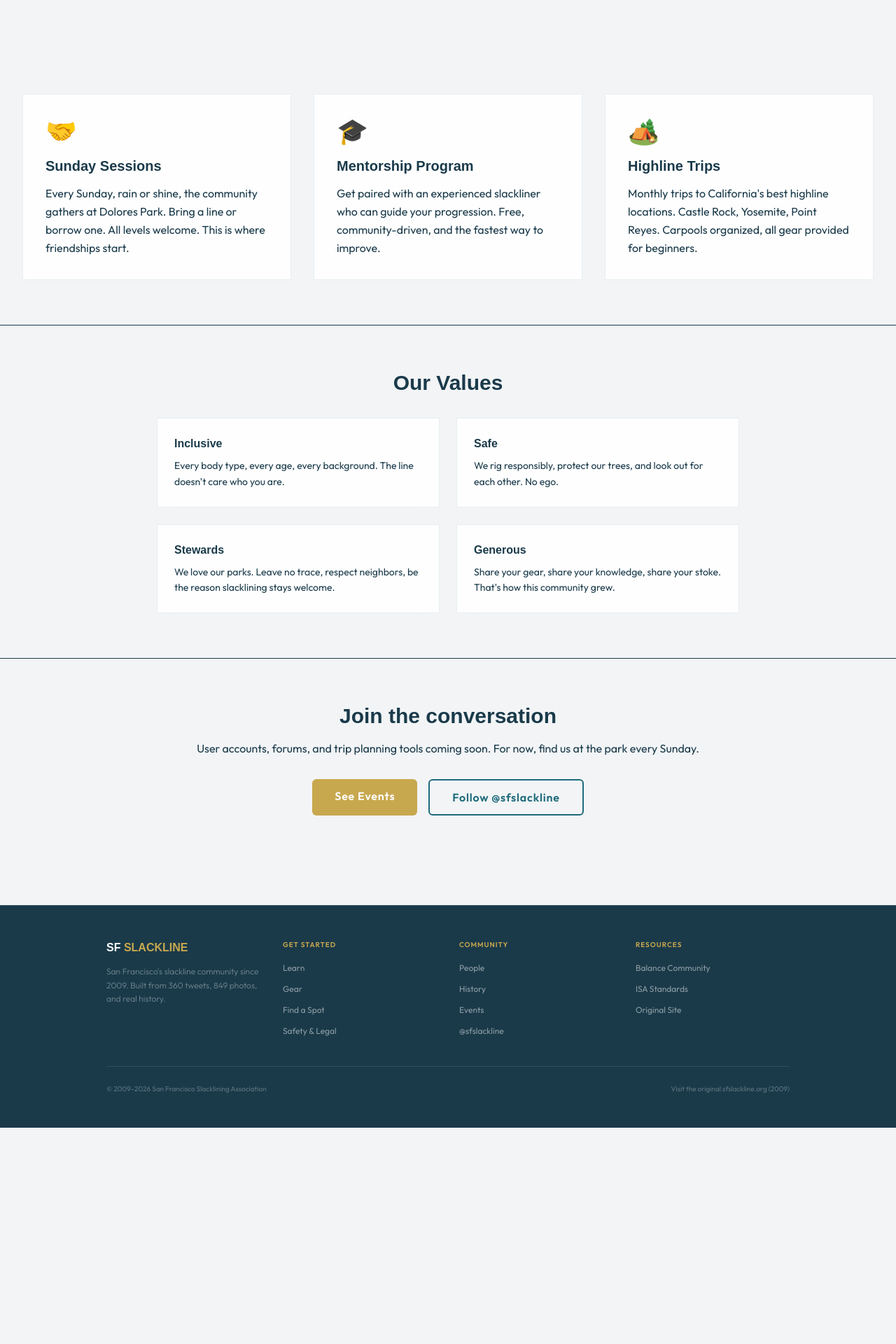
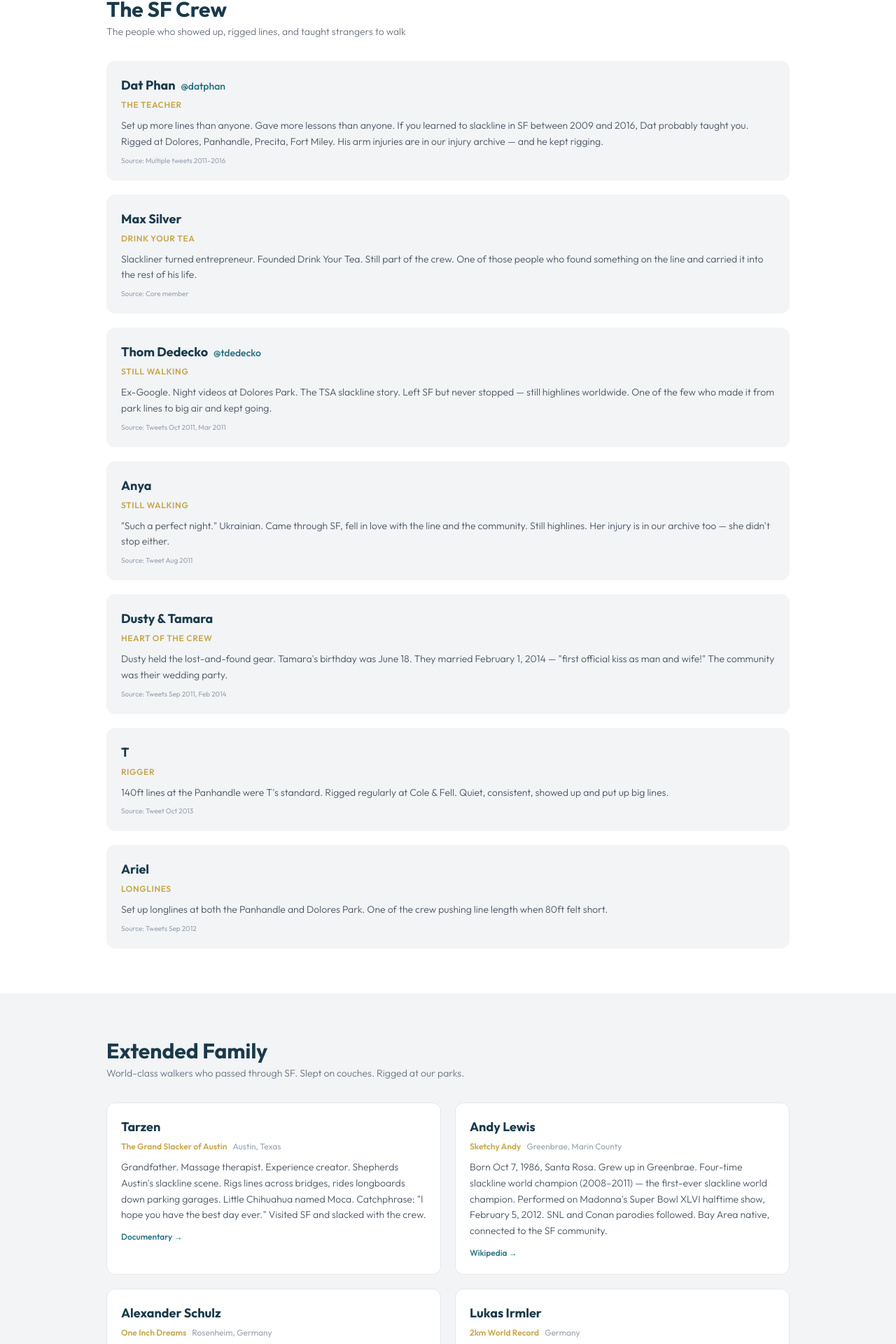
Before and after one commit to speedwarnsf/sfslackline, a Next.js app: page /community in a window 1280 px wide. Shown: the part 433-2353 px from the top of the page at 70% size. Before the commit the page ends 2044 px from the top, so only its background shows below. Built offline with nearby package versions, Linux system fonts and the light colour scheme; a web font is replaced by a local one.

Commit message:
Rebuild Community page with real crew profiles and extended family

```diff
--- a/src/app/community/page.tsx
+++ b/src/app/community/page.tsx
@@ -1,89 +1,225 @@
 import Link from 'next/link';
+
+/*
+ * COMMUNITY — ALL DATA FROM SF_SLACKLINE_VOICE_AND_DATA.md
+ * People verified from @sfslackline tweets (2011–2018) and firsthand accounts.
+ */
+
+const sfCrew = [
+  {
+    name: 'Dat Phan',
+    handle: '@datphan',
+    role: 'The Teacher',
+    bio: 'Set up more lines than anyone. Gave more lessons than anyone. If you learned to slackline in SF between 2009 and 2016, Dat probably taught you. Rigged at Dolores, Panhandle, Precita, Fort Miley. His arm injuries are in our injury archive — and he kept rigging.',
+    tweets: 'Multiple tweets 2011–2016',
+  },
+  {
+    name: 'Max Silver',
+    role: 'Drink Your Tea',
+    bio: 'Slackliner turned entrepreneur. Founded Drink Your Tea. Still part of the crew. One of those people who found something on the line and carried it into the rest of his life.',
+    tweets: 'Core member',
+  },
+  {
+    name: 'Thom Dedecko',
+    handle: '@tdedecko',
+    role: 'Still Walking',
+    bio: 'Ex-Google. Night videos at Dolores Park. The TSA slackline story. Left SF but never stopped — still highlines worldwide. One of the few who made it from park lines to big air and kept going.',
+    tweets: 'Tweets Oct 2011, Mar 2011',
+  },
+  {
+    name: 'Anya',
+    role: 'Still Walking',
+    bio: '"Such a perfect night." Ukrainian. Came through SF, fell in love with the line and the community. Still highlines. Her injury is in our archive too — she didn\'t stop either.',
+    tweets: 'Tweet Aug 2011',
+  },
+  {
+    name: 'Dusty & Tamara',
+    role: 'Heart of the Crew',
+    bio: 'Dusty held the lost-and-found gear. Tamara\'s birthday was June 18. They married February 1, 2014 — "first official kiss as man and wife!" The community was their wedding party.',
+    tweets: 'Tweets Sep 2011, Feb 2014',
+  },
+  {
+    name: 'T',
+    role: 'Rigger',
+    bio: '140ft lines at the Panhandle were T\'s standard. Rigged regularly at Cole & Fell. Quiet, consistent, showed up and put up big lines.',
+    tweets: 'Tweet Oct 2013',
+  },
+  {
+    name: 'Ariel',
+    role: 'Longlines',
+    bio: 'Set up longlines at both the Panhandle and Dolores Park. One of the crew pushing line length when 80ft felt short.',
+    tweets: 'Tweets Sep 2012',
+  },
+];
+
+const extendedFamily = [
+  {
+    name: 'Tarzen',
+    from: 'Austin, Texas',
+    title: 'The Grand Slacker of Austin',
+    bio: 'Grandfather. Massage therapist. Experience creator. Shepherds Austin\'s slackline scene. Rigs lines across bridges, rides longboards down parking garages. Little Chihuahua named Moca. Catchphrase: "I hope you have the best day ever." Visited SF and slacked with the crew.',
+    link: 'https://youtube.com/watch?v=UimnK9DIxEw',
+    linkLabel: 'Documentary',
+  },
+  {
+    name: 'Andy Lewis',
+    from: 'Greenbrae, Marin County',
+    title: 'Sketchy Andy',
+    bio: 'Born Oct 7, 1986, Santa Rosa. Grew up in Greenbrae. Four-time slackline world champion (2008–2011) — the first-ever slackline world champion. Performed on Madonna\'s Super Bowl XLVI halftime show, February 5, 2012. SNL and Conan parodies followed. Bay Area native, connected to the SF community.',
+    link: 'https://en.wikipedia.org/wiki/Andy_Lewis_(slackliner)',
+    linkLabel: 'Wikipedia',
+  },
+  {
+    name: 'Alexander Schulz',
+    from: 'Rosenheim, Germany',
+    title: 'One Inch Dreams',
+    bio: 'Born 1991. Multiple highline world record holder. Founded the One Inch Dreams collective in 2012. Crossed an active volcano on a highline (Mount Yasur, Vanuatu, April 2020). Late 2011: two-month trip in the western US, walked 119m at Consumnes River Gorge, CA. Stayed with the SF Slackline crew. Walked the longest midline world record.',
+    link: null,
+    linkLabel: null,
+  },
+  {
+    name: 'Lukas Irmler',
+    from: 'Germany',
+    title: '2km World Record',
+    bio: 'Walked the longest highline in the world: 2 kilometers (August 2019). Guinness record for highest slackline walk at 2,500m between hot air balloons (November 2024). Stayed with the SF Slackline crew for several nights. World-class highliner who slept on our couches.',
+    link: null,
+    linkLabel: null,
+  },
+];
+
+const alsoMentioned = [
+  { name: 'NZ', note: 'Active at Hardly Strictly Bluegrass, community events.' },
+  { name: 'Mac', note: 'Longline partner. 100ft panhandle lines with the crew, Dec 2011.' },
+  { name: 'Sasha', note: 'Birthday party = 6 lines in Dolores Park. Sep 2011.' },
+  { name: 'Charlie', note: 'Uploaded pics. Nightline. Burning Man rigger.' },
+  { name: 'Kyle, Evan, Matthew, Lindsey, David', note: 'Content contributors — photos and video across 57 albums.' },
+];
 
 export default function CommunityPage() {
   return (
-    <div className="pt-24 pb-16">
-      <section className="py-16 md:py-24">
-        <div className="max-w-7xl mx-auto px-4 sm:px-6 lg:px-8">
-          <span className="text-neon-lime text-xs font-semibold uppercase tracking-widest">Community</span>
-          <h1 className="font-[family-name:var(--font-display)] text-5xl md:text-7xl font-bold mt-3 mb-6 leading-tight">
-            Walk <span className="text-neon-lime">Together</span>
+    <div className="mt-14 font-body">
+      {/* Hero */}
+      <section className="bg-[#1A3A4A] py-12 sm:py-16">
+        <div className="max-w-5xl mx-auto px-5 sm:px-6">
+          <h1 className="font-display text-3xl sm:text-5xl font-black text-white leading-tight mb-3">
+            Where Have<br />You Been?
           </h1>
-          <p className="text-fog-300 text-xl max-w-3xl leading-relaxed">
-            Slacklining is better with friends. Connect with the Bay Area community —
-            from Sunday park sessions to epic highline expeditions.
+          <p className="text-white/60 text-sm sm:text-base font-light max-w-xl">
+            The people who built SF Slackline. Some are still on the line.
+            Some moved on. All of them shaped this thing.
           </p>
         </div>
       </section>
 
-      {/* Ways to connect */}
-      <section className="py-16">
-        <div className="max-w-7xl mx-auto px-4 sm:px-6 lg:px-8">
-          <div className="grid md:grid-cols-3 gap-8">
-            {[
-              {
-                icon: '🤝',
-                title: 'Sunday Sessions',
-                description: 'Every Sunday, rain or shine, the community gathers at Dolores Park. Bring a line or borrow one. All levels welcome. This is where friendships start.',
-              },
-              {
-                icon: '🎓',
-                title: 'Mentorship Program',
-                description: 'Get paired with an experienced slackliner who can guide your progression. Free, community-driven, and the fastest way to improve.',
-              },
-              {
-                icon: '🏕️',
-                title: 'Highline Trips',
-                description: 'Monthly trips to California\'s best highline locations. Castle Rock, Yosemite, Point Reyes. Carpools organized, all gear provided for beginners.',
-              },
-            ].map((item) => (
-              <div key={item.title} className="glass p-8">
-                <div className="text-4xl mb-4">{item.icon}</div>
-                <h3 className="font-[family-name:var(--font-display)] text-xl font-semibold text-fog-100 mb-3">{item.title}</h3>
-                <p className="text-fog-300 leading-relaxed">{item.description}</p>
+      {/* SF Crew */}
+      <section className="bg-white py-12 sm:py-16">
+        <div className="max-w-5xl mx-auto px-5 sm:px-6">
+          <h2 className="font-display text-2xl sm:text-3xl font-black text-[#1A3A4A] mb-1">The SF Crew</h2>
+          <p className="text-sm text-gray-500 font-light mb-8">The people who showed up, rigged lines, and taught strangers to walk</p>
+
+          <div className="space-y-5">
+            {sfCrew.map((person) => (
+              <div key={person.name} className="p-5 rounded-xl bg-[#F2F4F6] border border-gray-100">
+                <div className="flex items-start justify-between gap-4">
+                  <div>
+                    <h3 className="font-display text-lg font-black text-[#1A3A4A]">
+                      {person.name}
+                      {person.handle && <span className="text-[#1E6B7B] text-sm font-medium ml-2">{person.handle}</span>}
+                    </h3>
+                    <span className="text-xs text-[#C8A84E] font-semibold uppercase tracking-wider">{person.role}</span>
+                  </div>
+                </div>
+                <p className="text-sm text-gray-600 font-light mt-2 leading-relaxed">{person.bio}</p>
+                <p className="text-[10px] text-gray-400 mt-2">Source: {person.tweets}</p>
               </div>
             ))}
           </div>
         </div>
       </section>
 
-      {/* Community values */}
-      <section className="py-16 bg-dark-900/30 border-y border-dark-700/30">
-        <div className="max-w-4xl mx-auto px-4 sm:px-6 lg:px-8 text-center">
-          <h2 className="font-[family-name:var(--font-display)] text-3xl font-bold mb-8">
-            Our <span className="text-neon-lime">Values</span>
-          </h2>
-          <div className="grid sm:grid-cols-2 gap-6 text-left">
-            {[
-              { title: 'Inclusive', text: 'Every body type, every age, every background. The line doesn\'t care who you are.' },
-              { title: 'Safe', text: 'We rig responsibly, protect our trees, and look out for each other. No ego.' },
-              { title: 'Stewards', text: 'We love our parks. Leave no trace, respect neighbors, be the reason slacklining stays welcome.' },
-              { title: 'Generous', text: 'Share your gear, share your knowledge, share your stoke. That\'s how this community grew.' },
-            ].map((v) => (
-              <div key={v.title} className="glass p-6">
-                <h3 className="font-[family-name:var(--font-display)] font-semibold text-neon-lime mb-2">{v.title}</h3>
-                <p className="text-fog-300 text-sm leading-relaxed">{v.text}</p>
+      {/* Extended Family */}
+      <section className="bg-[#F2F4F6] py-12 sm:py-16">
+        <div className="max-w-5xl mx-auto px-5 sm:px-6">
+          <h2 className="font-display text-2xl sm:text-3xl font-black text-[#1A3A4A] mb-1">Extended Family</h2>
+          <p className="text-sm text-gray-500 font-light mb-8">World-class walkers who passed through SF. Slept on couches. Rigged at our parks.</p>
+
+          <div className="grid sm:grid-cols-2 gap-5">
+            {extendedFamily.map((person) => (
+              <div key={person.name} className="p-5 rounded-xl bg-white border border-gray-200">
+                <div className="flex items-start justify-between">
+                  <div>
+                    <h3 className="font-display text-lg font-black text-[#1A3A4A]">{person.name}</h3>
+                    <span className="text-xs text-[#C8A84E] font-semibold">{person.title}</span>
+                    <span className="text-xs text-gray-400 ml-2">{person.from}</span>
+                  </div>
+                </div>
+                <p className="text-sm text-gray-600 font-light mt-2 leading-relaxed">{person.bio}</p>
+                {person.link && (
+                  <a href={person.link} target="_blank" rel="noopener noreferrer" className="inline-block mt-3 text-xs text-[#1E6B7B] font-medium hover:text-[#1A3A4A] transition-colors">
+                    {person.linkLabel} &rarr;
+                  </a>
+                )}
               </div>
             ))}
           </div>
         </div>
       </section>
 
-      {/* Join */}
-      <section className="py-16">
-        <div className="max-w-4xl mx-auto px-4 text-center">
-          <h2 className="font-[family-name:var(--font-display)] text-3xl font-bold mb-4">
-            Join the conversation
-          </h2>
-          <p className="text-fog-300 mb-8">
-            User accounts, forums, and trip planning tools coming soon.
-            For now, find us at the park every Sunday.
+      {/* Also Mentioned */}
+      <section className="bg-white py-12 sm:py-16">
+        <div className="max-w-5xl mx-auto px-5 sm:px-6">
+          <h2 className="font-display text-xl font-black text-[#1A3A4A] mb-4">Also in the Feed</h2>
+          <div className="space-y-2">
+            {alsoMentioned.map((person) => (
+              <div key={person.name} className="flex gap-3 items-start">
+                <span className="text-sm font-semibold text-[#1A3A4A] shrink-0">{person.name}</span>
+                <span className="text-sm text-gray-500 font-light">{person.note}</span>
+              </div>
+            ))}
+          </div>
+        </div>
+      </section>
+
+      {/* Balance Community */}
+      <section className="bg-[#1A3A4A] py-12 sm:py-14">
+        <div className="max-w-5xl mx-auto px-5 sm:px-6">
+          <h2 className="font-display text-2xl font-black text-white mb-2">Balance Community</h2>
+          <p className="text-white/70 text-sm font-light leading-relaxed max-w-2xl">
+            The online hub for slackliners since the early days. Started as a forum and community resource,
+            now primarily a gear retailer. Still the best place to buy webbing, hardware, and tree protection
+            in the US. If you need slackline-specific gear, this is where the community buys it.
           </p>
-          <div className="flex gap-4 justify-center">
-            <Link href="/events" className="btn-primary">See Events</Link>
-            <a href="https://instagram.com/sfslackline" target="_blank" rel="noopener" className="btn-outline">
-              Follow @sfslackline
-            </a>
+          <a
+            href="https://balancecommunity.com"
+            target="_blank"
+            rel="noopener noreferrer"
+            className="inline-block mt-4 bg-[#C8A84E] text-[#1A3A4A] px-5 py-2.5 rounded text-xs font-semibold uppercase tracking-wider hover:bg-[#B8983E] transition-colors"
+          >
+            balancecommunity.com
+          </a>
+        </div>
+      </section>
+
+      {/* CTA */}
+      <section className="bg-[#1E6B7B] py-10">
+        <div className="max-w-5xl mx-auto px-5 sm:px-6 text-center">
+          <h2 className="font-display text-xl font-black text-white mb-2">All we r missing is you</h2>
+          <p className="text-sm font-light text-white/70 mb-5">
+            The community is still here. The lines still go up. Come out.
+          </p>
+          <div className="flex gap-3 justify-center">
+            <Link
+              href="/spots"
+              className="inline-block bg-[#C8A84E] text-[#1A3A4A] px-5 py-2.5 rounded text-xs font-semibold uppercase tracking-wider hover:bg-[#B8983E] transition-colors"
+            >
+              Find a Spot
+            </Link>
+            <Link
+              href="/events"
+              className="inline-block border border-white/30 text-white px-5 py-2.5 rounded text-xs font-semibold uppercase tracking-wider hover:bg-white/10 transition-colors"
+            >
+              Events
+            </Link>
           </div>
         </div>
       </section>
```
